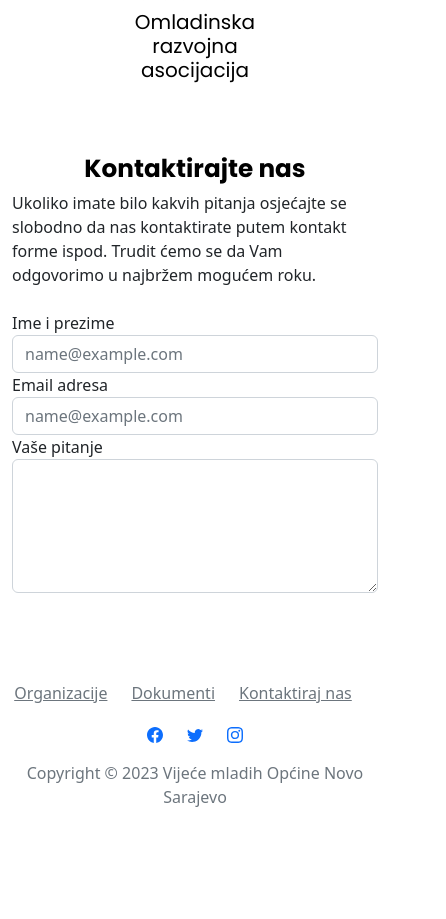
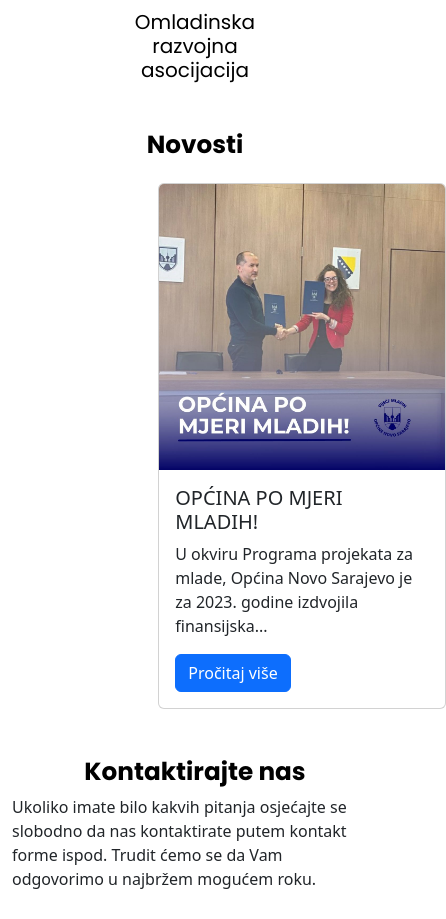
Before and after one commit to Herr-Hauptmann/vijece-mladih-ns, a Vue app: page / in a window 390 px wide. Shown: the part 1800-2719 px from the top of the page, 446 px wide, since content can reach past the window. Before the commit the page ends 2633 px from the top, so only its background shows below. Built offline with nearby package versions, Linux system fonts and the light colour scheme.

Commit message:
dodaj prikaz jedne novosti

```diff
--- a/public/index.html
+++ b/public/index.html
@@ -4,10 +4,10 @@
     <meta http-equiv="Content-Type" content="text/html; charset=utf-8" />
     <meta name="viewport" content="width=device-width,initial-scale=1.0">
     <link rel="icon" href="<%= BASE_URL %>favicon.ico">
-    <meta name="description" content="Krovno udruženje mladih sa područja Općine Novo Sarajevo osnovano s ciljem da predstavlja i zastupa interese mladih i omladinskih udruženja sa područja ove Općine."/>
+    <meta name="description" content="Vijeće mladih Općine Novo Sarajevo je krovno udruženje mladih sa područja Općine Novo Sarajevo osnovano s ciljem da predstavlja i zastupa interese mladih i omladinskih udruženja sa područja ove Općine."/>
     <meta name="keywords" content="vijece mladih opcine novo sarajevo, mladi novog sarajeva, mladi novo sarajevo, vijece mladih, omladinske organizacije, omladinske organizacije novo sarajevo">
     <meta property="og:image" content="<%= BASE_URL %>logo.jpg" />
-    <meta property="og:description" content="Krovno udruženje mladih sa područja Općine Novo Sarajevo osnovano s ciljem da predstavlja i zastupa interese mladih i omladinskih udruženja sa područja ove Općine."/>
+    <meta property="og:description" content="Vijeće mladih Općine Novo Sarajevo je krovno udruženje mladih sa područja Općine Novo Sarajevo osnovano s ciljem da predstavlja i zastupa interese mladih i omladinskih udruženja sa područja ove Općine."/>
 
     <title>Vijeće mladih Općine Novo Sarajevo</title>
   </head>
--- a/src/App.vue
+++ b/src/App.vue
@@ -2,16 +2,18 @@
   <div>
     <Navbar/>
     <router-view />
+    <Footer />
   </div>
 </template>
 
 
 <script>
 import Navbar from './components/Navbar.vue'
+import Footer from './components/Footer.vue'
 
 export default{
   name: 'VMNS',
-  components: {Navbar},
+  components: {Navbar, Footer},
 }
 </script>
 
--- a/src/components/admin/news/NewsShow.vue
+++ b/src/components/admin/news/NewsShow.vue
@@ -0,0 +1,45 @@
+<script setup>
+let novost = {
+    title: "OPĆINA PO MJERI MLADIH!",
+    image: "opcina.jpg",
+}
+</script>
+
+<template>
+
+<div class="container">
+    <div class="row">
+        <div class="col-12 col-md-3">
+
+        </div>
+        <div class="col-12 col-md-9">
+            <h2 class="title">{{novost.title}}</h2>
+            <img :src="require('../../../assets/img/novosti/'+novost.image)" alt="slika vijesti" class="slika">
+            <p>U okviru Programa projekata za mlade, Općina Novo Sarajevo je za 2023. godine izdvojila finansijska sredstva za podršku rada našeg Vijeća. Potpisivanje ugovora upriličeno je 04.03.2023. godine u svečanoj sali Međunarodnog centra za djecu i mlade Grbavica.</p>
+            <p>
+                "Moramo učiniti s naše strane sve da zadržimo mlade ljude ovdje i da im obezbijedimo uslove kako bi oni u punom kapacitetu doprinijeli radu i ove Općine, ali i generalno šire društvene zajednice. Ova sredstva su za prvu pomoć i nadam se da će se u budućnosti povećati, kako se vi budete razvijali kao Udruženje, ali i kroz projekte koje budete ponudili", kazao je načelnik Tanović.
+            </p>
+            <p>
+                Predsjednica Vijeća mladih Općine Novo Sarajevo, Amila Čengić zahvalila se načelniku Tanoviću na podršci mladima. "Nama ova podrška zaista mnogo znači kako bi Vijeće mladih Općine Novo Sarajevo nastavilo dalje sa aktivnostima. Uz ovakvu službu kakvu ova Općina ima ja vjerujem da ćemo ove godine raditi sjajne stvari. Vjerujem da zajedno možemo graditi Općinu po mjeri mladih ljudi".
+            </p>
+            <p>
+                Ovo je još jedan pokazatelj da je Općina Novo Sarajevo tu za mlade, a mi se izuzetno radujemo i nestrpljivo iščekujemo aktivnosti koje nas čekaju u narednom periodu!
+            </p>
+        </div>
+    </div>
+</div>
+
+</template>
+
+<style scoped>
+.title{
+    font-family: 'Poppins', sans-serif;
+    font-weight: 700;
+    color: black;
+}
+
+.slika{
+    width:50%;
+    padding-bottom: 40px;
+}
+</style>
--- /dev/null
+++ b/src/components/homepage/News.vue
@@ -0,0 +1,39 @@
+<script setup>
+var novosti = [
+    {
+        title: "OPĆINA PO MJERI MLADIH!",
+        description: "U okviru Programa projekata za mlade, Općina Novo Sarajevo je za 2023. godine izdvojila finansijska...",
+        image: "opcina.jpg",
+        link: "/vijesti/opcina-po-mjeri-mladih",
+    },
+]
+
+</script>
+
+<template>
+    <div class="container">
+        <div class="my-4">
+            <h2 class="text-center title">Novosti</h2>
+        </div>
+        <div class="row d-flex justify-content-center">
+            <div class="col-3" v-for="novost in novosti" >
+                <div class="card" style="width: 18rem;">
+                    <img :src="require('../../assets/img/novosti/'+novost.image)" class="card-img-top" alt="Naslovna slika novosti">
+                    <div class="card-body">
+                      <h5 class="card-title">{{novost.title}}</h5>
+                      <p class="card-text">{{novost.description}}</p>
+                      <a :href="novost.link" class="btn btn-primary">Pročitaj više</a>
+                    </div>
+                  </div>
+            </div>
+        </div>
+    </div>
+</template>
+
+<style scoped>
+.title{
+    font-family: 'Poppins', sans-serif;
+    font-weight: 700;
+    color: black;
+}
+</style>
--- a/src/router/index.js
+++ b/src/router/index.js
@@ -7,6 +7,7 @@ import LoginView from '../views/LoginView.vue'
 import NewsView from '../views/NewsView.vue'
 import GuideView from '../views/GuideView.vue';
 import OrganizationsView from '../views/OrganizationsView.vue';
+import NewsShow from '../components/admin/news/NewsShow.vue';
 
 const routes = [
   {
@@ -43,6 +44,11 @@ const routes = [
     path: '/vodic-za-mlade',
     name: 'vodic',
     component: GuideView
+  },
+  {
+    path: '/vijesti/opcina-po-mjeri-mladih',
+    name: 'vijest1',
+    component: NewsShow
   }
 ]
 
--- a/src/views/HomeView.vue
+++ b/src/views/HomeView.vue
@@ -2,8 +2,8 @@
   <div>
     <Landing :title="title" :description="description" />
     <Organizations />
+    <News />
     <ContactForm />
-    <Footer />
   </div>
 </template>
 
@@ -11,10 +11,11 @@
 import Landing from "../components/homepage/Landing.vue"
 import Organizations from "../components/homepage/Organizations.vue"
 import ContactForm from "../components/homepage/ContactForm.vue"
-import Footer from "../components/homepage/Footer.vue"
+import Footer from "../components/Footer.vue"
+import News from "../components/homepage/News.vue"
 
 export default {
-  components: {Landing, Organizations, ContactForm, Footer},
+  components: {Landing, Organizations, ContactForm, Footer, News},
   data(){
     return{
       title: "Vijeće mladih Općine Novo Sarajevo",
```
Also changed, not shown: src/assets/img/novosti/opcina.jpg (added), src/components/Footer.vue (renamed from src/components/homepage/Footer.vue), 1 other file (tests, documents, lock files or other folders).
